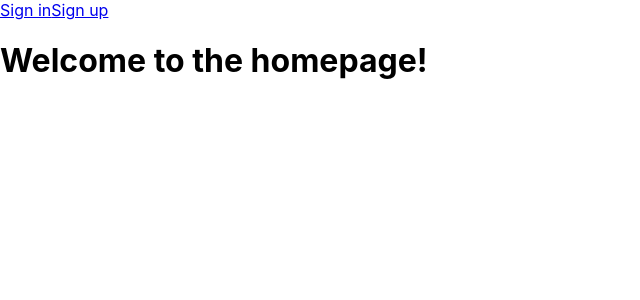
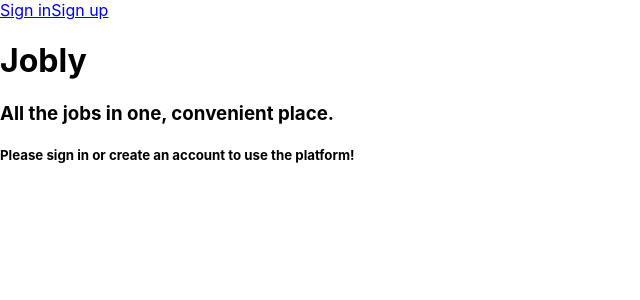
Before and after one commit to samuelhatcliff/react-jobly, a React (Create React App) app in the folder frontend/: page / in a window 1280 px wide. Shown: the top 300 px of the page, without its empty margins (0-640 px from the left). Built offline with nearby package versions, Linux system fonts and the light colour scheme; no server answers.

Commit message:
made homepage dynamci

```diff
--- a/frontend/src/HomePage.js
+++ b/frontend/src/HomePage.js
@@ -1,8 +1,17 @@
+import { useState, useContext } from 'react';
+import UserContext from './user/UserContext';
+
+
+
 const HomePage = () => {
+    const { user } = useContext(UserContext)
     return (
         <div>
-            <h1>Welcome to the homepage!</h1>
+            <h1>Jobly</h1>
+            <h3>All the jobs in one, convenient place.</h3>
+            {user.length ? (<><h5>Welcome Back {user[0]}!</h5></>) : (<><h5>Please sign in or create an account to use the platform!</h5></>)}
         </div>
     )
+
 }
 export default HomePage
```
